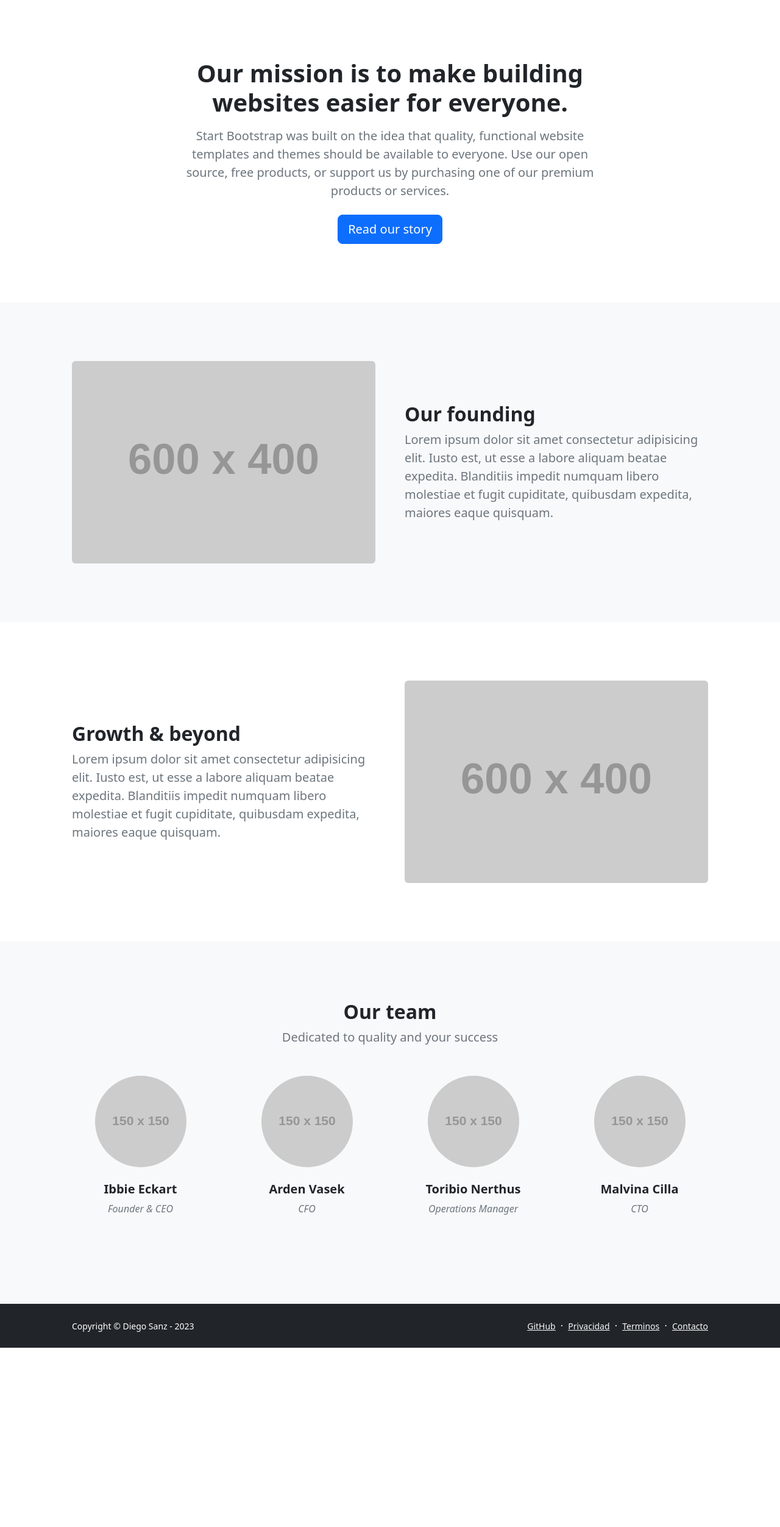
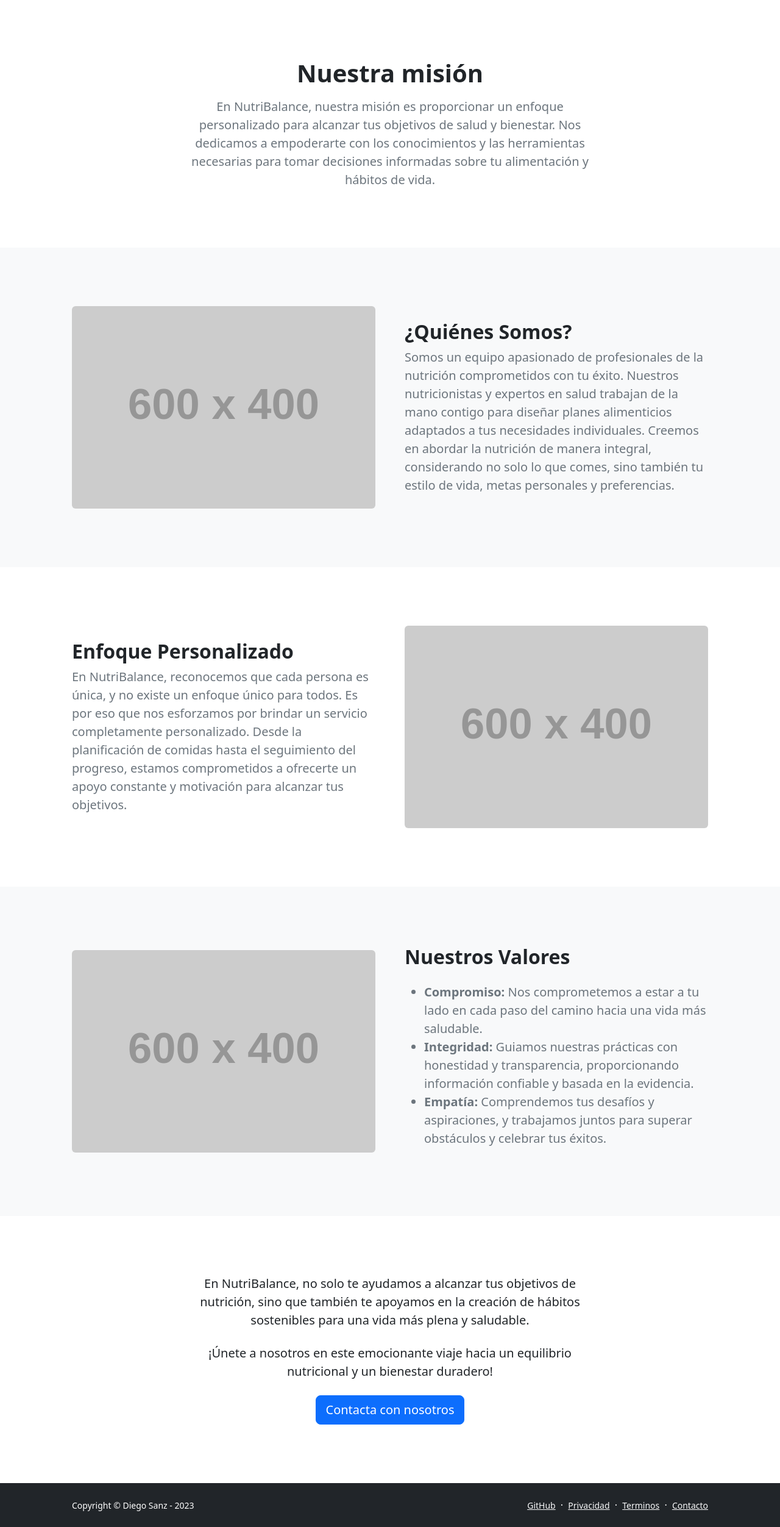
Before and after one commit to ElDigoXD/ingenieria-web, a Django app: page /es/about in a window 1280 px wide. Shown: the part 56-2560 px from the top of the page at 61% size. Before the commit the page ends 2266 px from the top, so only its background shows below. Run offline with Django 5.2, Linux system fonts and the light colour scheme; some libraries are stand-ins or nearby versions.

Commit message:
Personalizar about

```diff
--- a/IW/templates/about.html
+++ b/IW/templates/about.html
@@ -14,22 +14,22 @@
         <div class="row justify-content-center">
             <div class="col-lg-8 col-xxl-6">
                 <div class="text-center my-5">
-                    <h1 class="fw-bolder mb-3">Our mission is to make building websites easier for everyone.</h1>
-                    <p class="lead fw-normal text-muted mb-4">Start Bootstrap was built on the idea that quality, functional website templates and themes should be available to everyone. Use our open source, free products, or support us by purchasing one of our premium products or services.</p>
-                    <a class="btn btn-primary btn-lg" href="#scroll-target">Read our story</a>
+                    <h1 class="fw-bolder mb-3">{% trans "Nuestra misión" %}</h1>
+                    <p class="lead fw-normal text-muted mb-4">{% trans "En NutriBalance, nuestra misión es proporcionar un enfoque personalizado para alcanzar tus objetivos de salud y bienestar. Nos dedicamos a empoderarte con los conocimientos y las herramientas necesarias para tomar decisiones informadas sobre tu alimentación y hábitos de vida." %}</p>
+                    {% comment %} <a class="btn btn-primary btn-lg" href="#scroll-target">Read our story</a> {% endcomment %}
                 </div>
             </div>
         </div>
     </div>
 </header>
 <!-- About section one-->
-<section class="py-5 bg-light" id="scroll-target">
+<section class="py-5 bg-light">
     <div class="container px-5 my-5">
         <div class="row gx-5 align-items-center">
             <div class="col-lg-6"><img class="img-fluid rounded mb-5 mb-lg-0" src="https://dummyimage.com/600x400/343a40/6c757d" alt="..." /></div>
             <div class="col-lg-6">
-                <h2 class="fw-bolder">Our founding</h2>
-                <p class="lead fw-normal text-muted mb-0">Lorem ipsum dolor sit amet consectetur adipisicing elit. Iusto est, ut esse a labore aliquam beatae expedita. Blanditiis impedit numquam libero molestiae et fugit cupiditate, quibusdam expedita, maiores eaque quisquam.</p>
+                <h2 class="fw-bolder">{% trans "¿Quiénes Somos?" %}</h2>
+                <p class="lead fw-normal text-muted mb-0">{% trans "Somos un equipo apasionado de profesionales de la nutrición comprometidos con tu éxito. Nuestros nutricionistas y expertos en salud trabajan de la mano contigo para diseñar planes alimenticios adaptados a tus necesidades individuales. Creemos en abordar la nutrición de manera integral, considerando no solo lo que comes, sino también tu estilo de vida, metas personales y preferencias." %}</p>
             </div>
         </div>
     </div>
@@ -40,46 +40,41 @@
         <div class="row gx-5 align-items-center">
             <div class="col-lg-6 order-first order-lg-last"><img class="img-fluid rounded mb-5 mb-lg-0" src="https://dummyimage.com/600x400/343a40/6c757d" alt="..." /></div>
             <div class="col-lg-6">
-                <h2 class="fw-bolder">Growth &amp; beyond</h2>
-                <p class="lead fw-normal text-muted mb-0">Lorem ipsum dolor sit amet consectetur adipisicing elit. Iusto est, ut esse a labore aliquam beatae expedita. Blanditiis impedit numquam libero molestiae et fugit cupiditate, quibusdam expedita, maiores eaque quisquam.</p>
+                <h2 class="fw-bolder">{% trans "Enfoque Personalizado" %}</h2>
+                <p class="lead fw-normal text-muted mb-0">{% trans "En NutriBalance, reconocemos que cada persona es única, y no existe un enfoque único para todos. Es por eso que nos esforzamos por brindar un servicio completamente personalizado. Desde la planificación de comidas hasta el seguimiento del progreso, estamos comprometidos a ofrecerte un apoyo constante y motivación para alcanzar tus objetivos." %}</p>
             </div>
         </div>
     </div>
 </section>
-<!-- Team members section-->
+<!-- About section three-->
 <section class="py-5 bg-light">
     <div class="container px-5 my-5">
-        <div class="text-center">
-            <h2 class="fw-bolder">Our team</h2>
-            <p class="lead fw-normal text-muted mb-5">Dedicated to quality and your success</p>
+        <div class="row gx-5 align-items-center">
+            <div class="col-lg-6"><img class="img-fluid rounded mb-5 mb-lg-0" src="https://dummyimage.com/600x400/343a40/6c757d" alt="..." /></div>
+            <div class="col-lg-6">
+                <h2 class="fw-bolder">{% trans "Nuestros Valores" %}</h2>
+                <p class="lead fw-normal text-muted mb-4">
+                <ul>
+                    <li class="lead fw-normal text-muted"><strong>{% trans "Compromiso:" %}</strong> {% trans "Nos comprometemos a estar a tu lado en cada paso del camino hacia una vida más saludable." %}</li>
+                    <li class="lead fw-normal text-muted"><strong>{% trans "Integridad:" %}</strong> {% trans "Guiamos nuestras prácticas con honestidad y transparencia, proporcionando información confiable y basada en la evidencia." %}</li>
+                    <li class="lead fw-normal text-muted"><strong>{% trans "Empatía:" %}</strong> {% trans "Comprendemos tus desafíos y aspiraciones, y trabajamos juntos para superar obstáculos y celebrar tus éxitos." %}</li>
+                </ul>
+                </p>
+            </div>
         </div>
-        <div class="row gx-5 row-cols-1 row-cols-sm-2 row-cols-xl-4 justify-content-center">
-            <div class="col mb-5 mb-5 mb-xl-0">
-                <div class="text-center">
-                    <img class="img-fluid rounded-circle mb-4 px-4" src="https://dummyimage.com/150x150/ced4da/6c757d" alt="..." />
-                    <h5 class="fw-bolder">Ibbie Eckart</h5>
-                    <div class="fst-italic text-muted">Founder &amp; CEO</div>
-                </div>
-            </div>
-            <div class="col mb-5 mb-5 mb-xl-0">
-                <div class="text-center">
-                    <img class="img-fluid rounded-circle mb-4 px-4" src="https://dummyimage.com/150x150/ced4da/6c757d" alt="..." />
-                    <h5 class="fw-bolder">Arden Vasek</h5>
-                    <div class="fst-italic text-muted">CFO</div>
-                </div>
-            </div>
-            <div class="col mb-5 mb-5 mb-sm-0">
-                <div class="text-center">
-                    <img class="img-fluid rounded-circle mb-4 px-4" src="https://dummyimage.com/150x150/ced4da/6c757d" alt="..." />
-                    <h5 class="fw-bolder">Toribio Nerthus</h5>
-                    <div class="fst-italic text-muted">Operations Manager</div>
-                </div>
-            </div>
-            <div class="col mb-5">
-                <div class="text-center">
-                    <img class="img-fluid rounded-circle mb-4 px-4" src="https://dummyimage.com/150x150/ced4da/6c757d" alt="..." />
-                    <h5 class="fw-bolder">Malvina Cilla</h5>
-                    <div class="fst-italic text-muted">CTO</div>
+    </div>
+</section>
+<!-- About final section-->
+<section class="py-5">
+    <div class="container px-5">
+        <div class="row justify-content-center">
+            <div class="col-lg-8 col-xxl-6">
+                <div class="text-center my-5">
+                    {% comment %} <h1 class="fw-bolder mb-3">{% trans "Nuestra misión" %}</h1> {% endcomment %}
+                    <p class="lead fw-normal mb-4">{% trans "En NutriBalance, no solo te ayudamos a alcanzar tus objetivos de nutrición, sino que también te apoyamos en la creación de hábitos sostenibles para una vida más plena y saludable." %}</p>
+                    <p class="lead fw-normal mb-4">{% trans "¡Únete a nosotros en este emocionante viaje hacia un equilibrio nutricional y un bienestar duradero!" %}</p>
+                    <a class="btn btn-primary btn-lg" href="{% url 'contact' %}">Contacta con nosotros</a>
+
                 </div>
             </div>
         </div>
--- a/IW/templates/index.html
+++ b/IW/templates/index.html
@@ -26,7 +26,9 @@
           <div class="col-lg-8 col-xl-7 col-xxl-6">
             <div class="my-5 text-center text-xl-start">
               <h1 class="display-5 fw-bolder text-white mb-2">{% trans 'Encuentra el equilibrio perfecto para tu bienestar' %}</h1>
-              <p class="lead fw-normal text-white mb-4">{% trans 'Estamos comprometidos a proporcionarte las herramientas y el conocimiento necesario para transformar tus hábitos alimenticios y alcanzar una vida plena en equilibrio.' %}</p>
+              {% comment %} <p class="lead fw-normal text-white mb-4">{% trans 'Estamos comprometidos a proporcionarte las herramientas y el conocimiento necesario para transformar tus hábitos alimenticios y alcanzar una vida plena en equilibrio.' %}</p> {% endcomment %}
+              <p class="lead fw-normal text-white mb-4">{% trans 'En NutriBalance entendemos que la nutrición desempeña un papel fundamental en tu bienestar general y estamos aquí para guiarte en cada paso del camino.' %}</p>
+
               <div class="d-grid gap-3 d-sm-flex justify-content-sm-center justify-content-xl-start">
                 <a class="btn btn-primary btn-lg px-4 me-sm-3 shadow " href="{% url 'contact' %}">{% trans 'Contactar' %}</a>
                 <a class="btn btn-outline-light btn-lg px-4 shadow " href="#{% trans 'Más_Información' %}">{% trans 'Más Información' %}</a>
```
